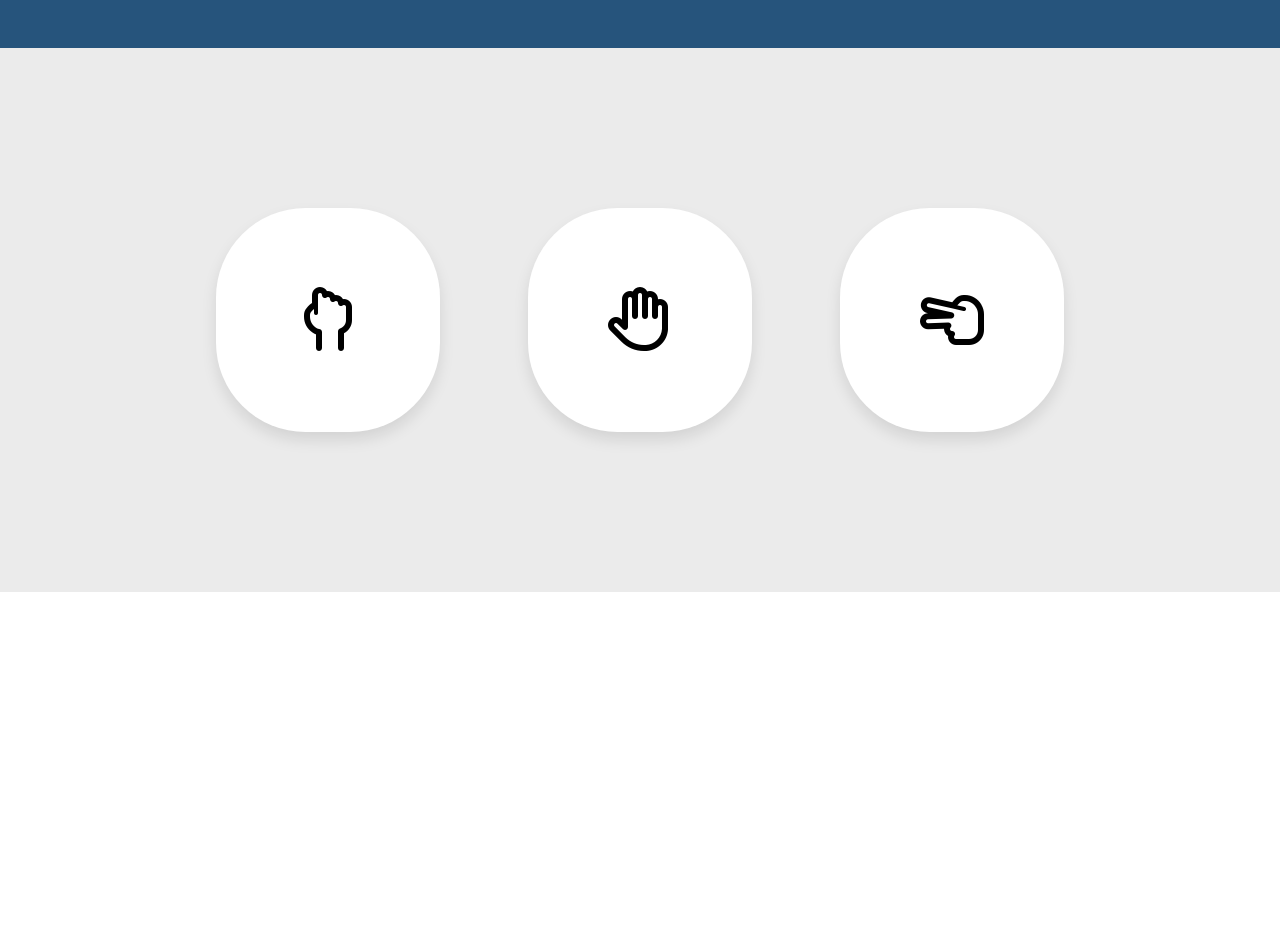
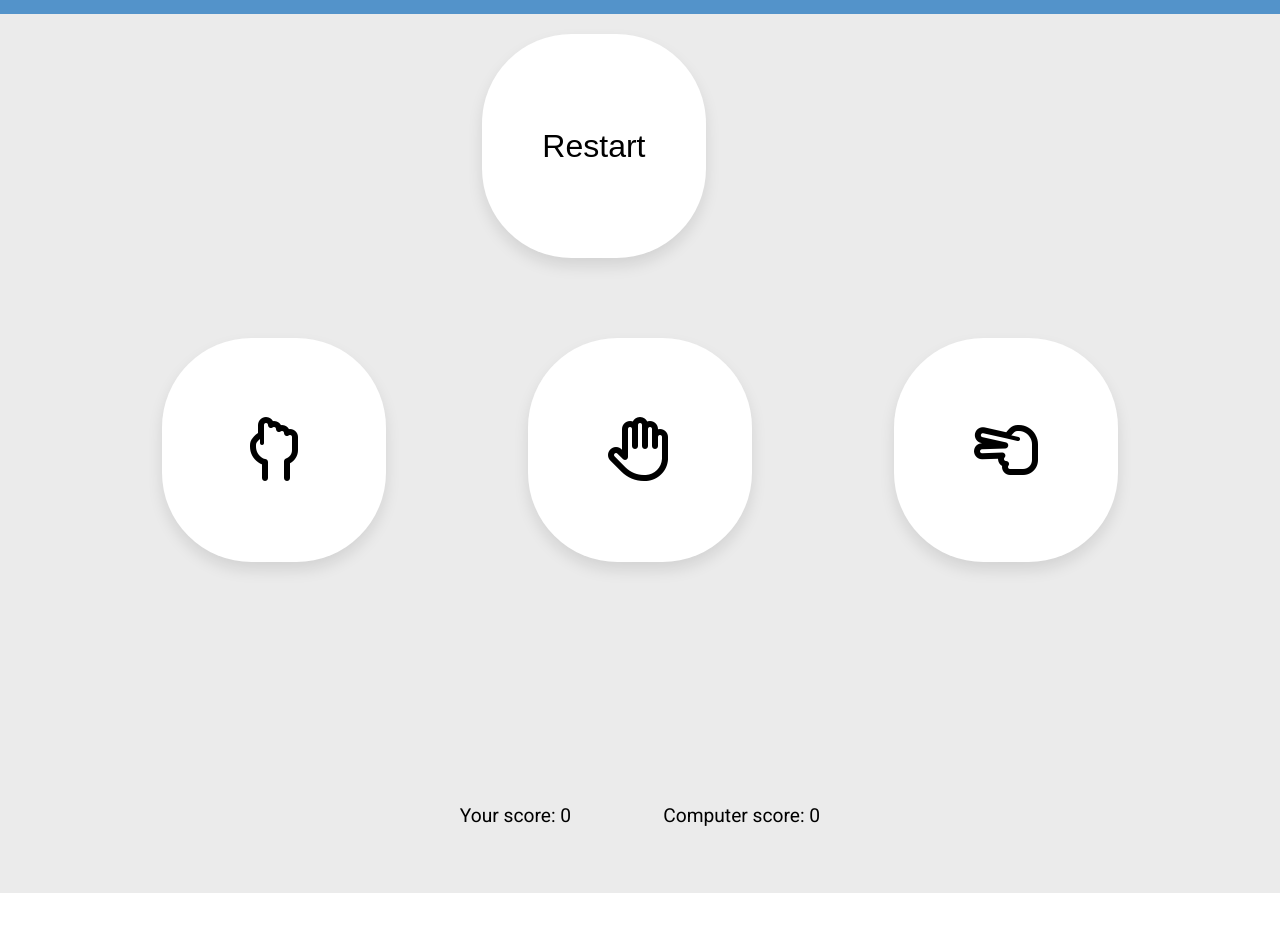
Before and after one commit to yipqp/rock-paper-scissors, a plain HTML site: page index.html in a window 1280 px wide. Shown: the part 137-1081 px from the top of the page. After the commit the page ends 1030 px from the top, so only its background shows below. Drawn offline with Linux system fonts and the light colour scheme.

Commit message:
stylize css

```diff
--- a/index.html
+++ b/index.html
@@ -17,22 +17,23 @@
         <h1 class="title">Rock Paper Scissors</h1>
     </div>
 
-    <div class="button-container container">
-        <button id="rock"><i class="fa-regular fa-hand-back-fist fa-2xl"></i></button>
-        <button id="paper"><i class="fa-regular fa-hand fa-2xl"></i></button>
-        <button id="scissors"><i class="fa-regular fa-hand-scissors fa-2xl"></i></button>
-    </div>
-
-    <div class="message-container container">
+    <div class="game-container container">
+        <div class="game-end-container container">
+            <button class="restart">Restart</button>
+            <div class="game-end message"><span>&#8203;</span></div>
+        </div>
+        <div class="button-container container">
+            <button id="rock" class="game-button"><i class="fa-regular fa-hand-back-fist fa-2xl"></i></button>
+            <button id="paper" class="game-button"><i class="fa-regular fa-hand fa-2xl"></i></button>
+            <button id="scissors" class="game-button"><i class="fa-regular fa-hand-scissors fa-2xl"></i></button>
+        </div>
         <div class="result-container container">
-            <div class="result message"></div>
+            <div class="result message"><span>&#8203;</span></div>
         </div>
         <div class="score-container container">
-            <div class="player-score message"></div>
-            <div class="computer-score message"></div>
+            <div class="player-score message">Your score: 0</div>
+            <div class="computer-score message">Computer score: 0</div>
         </div>
-        <div class="game-end message"></div>
     </div>
-
 </body>
 </html>
--- a/javascript.js
+++ b/javascript.js
@@ -71,7 +71,7 @@ function resetGame() {
     computerScore = 0;
 }
 
-const buttons = document.querySelectorAll("button");
+const buttons = document.querySelectorAll(".game-button");
 buttons.forEach(button => {
     button.addEventListener("click", playRound);
 });
--- a/style.css
+++ b/style.css
@@ -1,8 +1,4 @@
 /* https://coolors.co/26547c-ef476f-ffd166-06d6a0-fcfcfc */
-
-* {
-
-}
 
 html {
     font-family: "Roboto", sans-serif;
@@ -14,12 +10,9 @@ body {
 
 .container {
     display: flex;
-    align-items: center;
-    flex: auto;
 }
 
 button {
-    flex: none;
     border-radius: 40%;
     border: none;
     height: 7em;
@@ -41,49 +34,47 @@ button:hover {
 }
 
 button:active {
-    transforM: translateY(-1px);
+    transform: translateY(-1px);
 }
 
 .title-container {
     justify-content: center;
-    padding: 32px 16px;
-    background-color: #26547C;
+    padding: 15px;
+    background-color: #5393CA;
     color: #FCFCFC;
     word-spacing: 5px;
     font-size: 24px;
 }
 
+.game-container {
+    padding: 1.25em;
+    flex-flow: column wrap;
+    justify-content: center;
+    background-color: #EBEBEB;
+}
+
 .button-container {
     justify-content: space-evenly;
-    background-color: #EBEBEB;
-    padding: 10em;
-    gap: 2em;
-
+    flex-wrap: wrap;
+    padding: 5em 0;
 }
 
-.message-container {
-    flex-flow: column wrap;
-    padding: 2em;
+.game-end-container,
+.result-container,
+.score-container {
     justify-content: center;
-
 }
 
-.result-container {
-    margin: 2em 1em;
+.message {
+    margin: 1.2em;
+    padding: 1.2em;
+    font-size: 1.2em;
 }
-
-.score-container {
-}
-
+/*
 .player-score,
 .computer-score {
     display: flex;
-    justify-content: space-between;
-    margin: 2em;
-    padding: 2em;
-}
-
-.game-end {
-    margin-top: 2em;
-    padding: 2em;
-}
+    flex: 1;
+    justify-content: center;
+    align-self: center;
+} */
```
